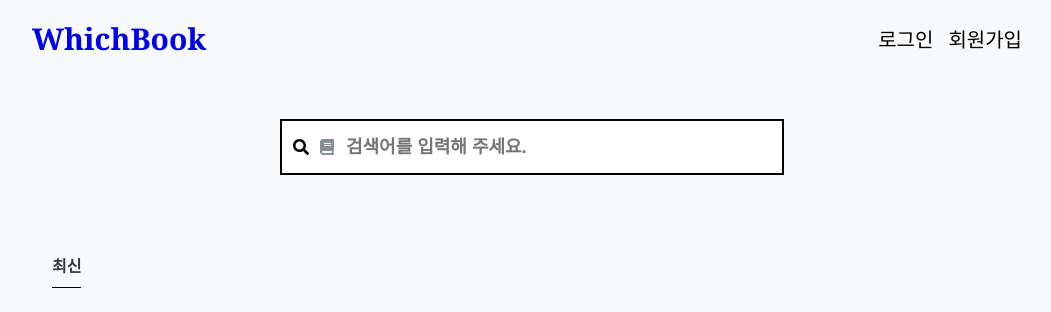
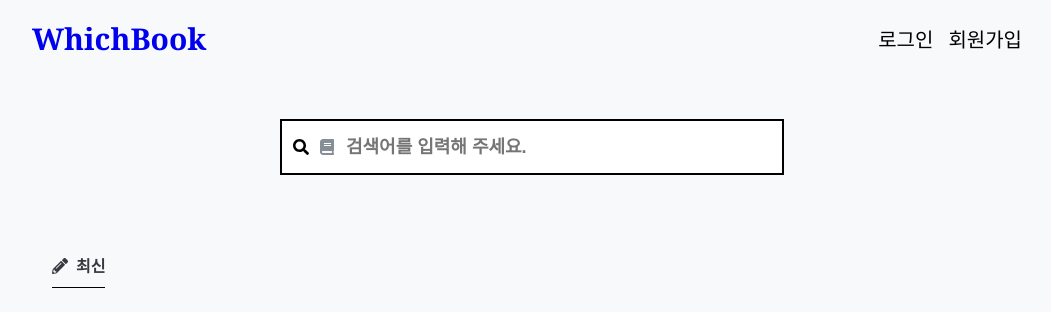
Before and after one commit to UpperLeaf/WhichBook-Frontend, a React (Create React App) app: page / in a window 1280 px wide. Shown: the top 312 px of the page, without its empty margins (108-1159 px from the left). Built offline with nearby package versions, Linux system fonts and the light colour scheme; no server answers.

Commit message:
좀더 직관적으로 페이지를 인식하기 위해 아이콘 추가

```diff
--- a/src/component/Home/PreviewPageTitle.css
+++ b/src/component/Home/PreviewPageTitle.css
@@ -34,3 +34,8 @@
 .preview_page_title:hover:not(.최신) .remove{
     opacity: 1;
 }
+
+.icon{
+    display: inline;
+    margin-right : 0.5em;
+}
--- a/src/component/Home/PreviewPageTitle.js
+++ b/src/component/Home/PreviewPageTitle.js
@@ -1,6 +1,10 @@
+import { FontAwesomeIcon } from "@fortawesome/react-fontawesome";
+import { faPencilAlt, faBookOpen } from "@fortawesome/free-solid-svg-icons";
 import React from 'react';
 import './PreviewPageTitle.css';
 import PreviewPageDo from './Do/previewPageDo/PreviewPageDo';
+import PageType from "./Do/PageType";
+
 class PreviewPage extends React.Component {
 
     render() {
@@ -17,6 +21,9 @@ class PreviewPage extends React.Component {
                         ×
                 </div>
                 </div>
+                <div className="icon">
+                    <FontAwesomeIcon icon={page.type === PageType.BOOK ? faBookOpen : faPencilAlt} />
+                </div>
                 {page.pageTitle}
             </li>
         );
```
